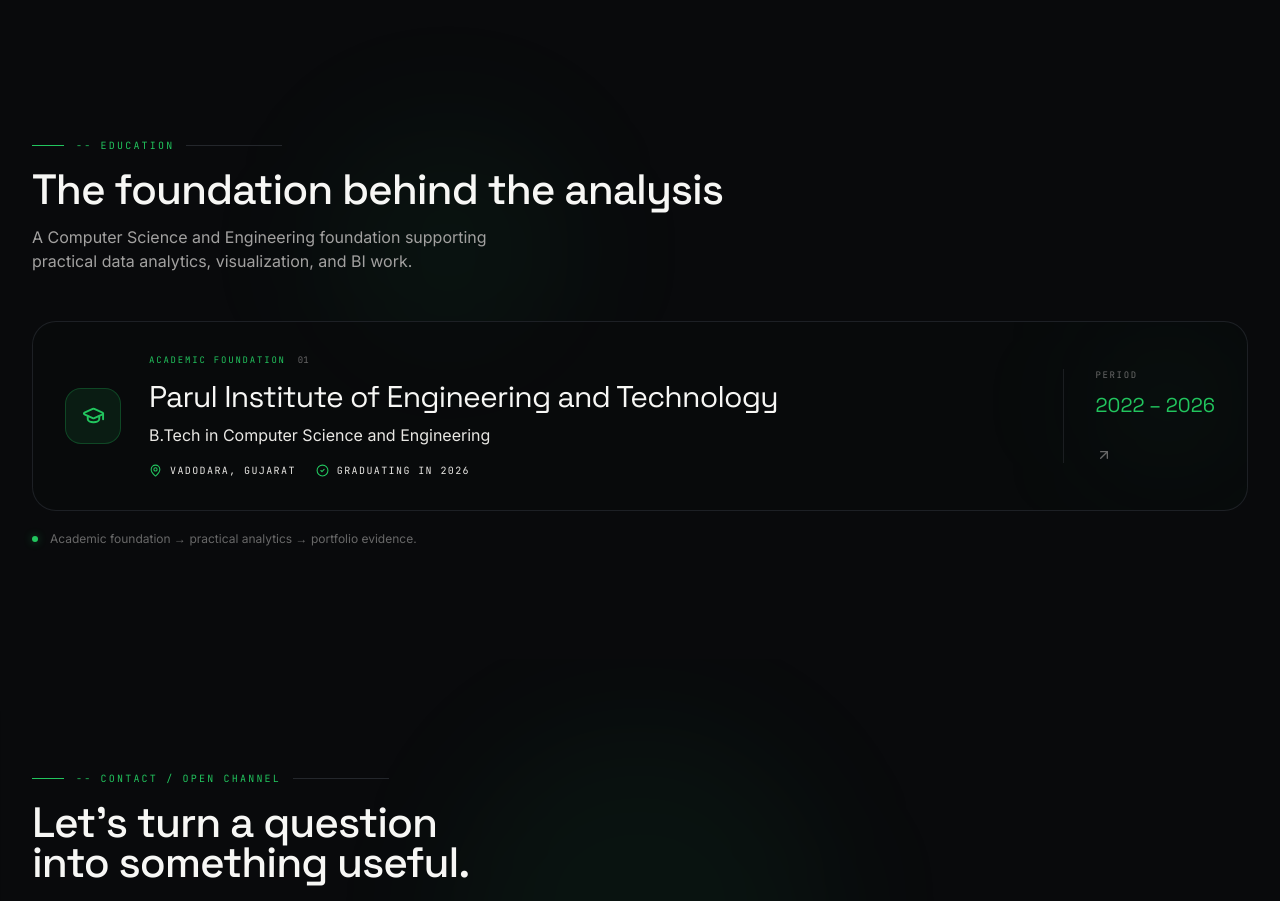
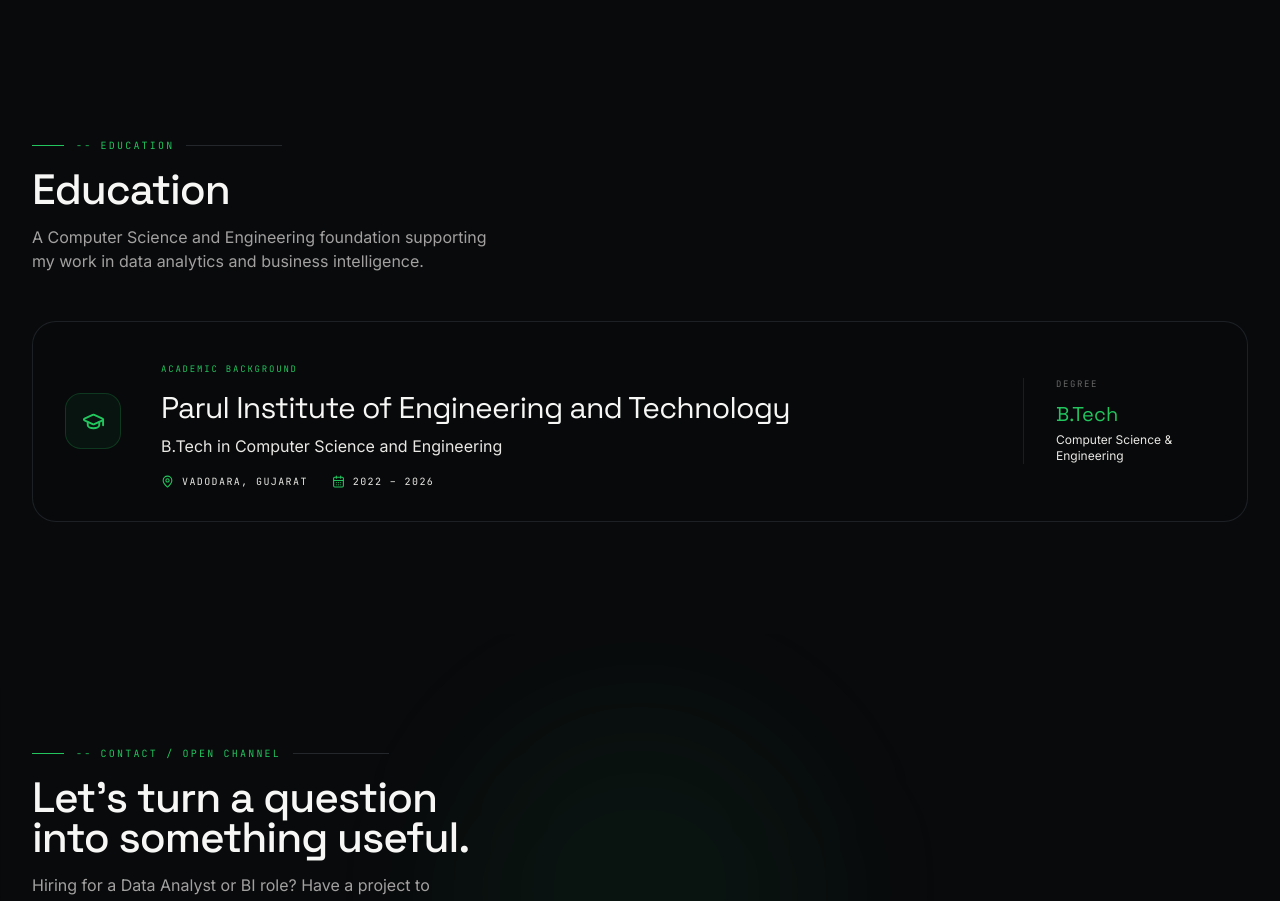
Before and after one commit to bhaskar-nb/portfolio, a Next.js app: page / in a window 1280 px wide. Shown: the part 10120-11021 px from the top of the page. Built offline with nearby package versions, Linux system fonts and the light colour scheme.

Commit message:
Simplify education section layout

```diff
--- a/components/Education.tsx
+++ b/components/Education.tsx
@@ -1,18 +1,21 @@
 "use client";
 
 import { motion } from "framer-motion";
-import { GraduationCap, MapPin, ArrowUpRight, CheckCircle2 } from "lucide-react";
+import { GraduationCap, MapPin, CalendarDays } from "lucide-react";
 import { education } from "@/lib/data";
 import SectionHeading from "@/components/SectionHeading";
 
 export default function Education() {
   return (
     <section id="education" className="relative overflow-hidden py-24 sm:py-28">
-      <div className="pointer-events-none absolute left-1/4 top-24 h-64 w-64 rounded-full bg-gold/5 blur-3xl" />
       <div className="relative mx-auto max-w-7xl px-4 sm:px-6 lg:px-8">
-        <SectionHeading eyebrow="-- education" title="The foundation behind the analysis" description="A Computer Science and Engineering foundation supporting practical data analytics, visualization, and BI work." />
+        <SectionHeading
+          eyebrow="-- education"
+          title="Education"
+          description="A Computer Science and Engineering foundation supporting my work in data analytics and business intelligence."
+        />
 
-        <div className="mt-12 space-y-4">
+        <div className="mt-12">
           {education.map((e, index) => (
             <motion.article
               key={e.school}
@@ -20,43 +23,33 @@ export default function Education() {
               whileInView={{ opacity: 1, y: 0 }}
               viewport={{ once: true, margin: "-70px" }}
               transition={{ duration: 0.5, delay: index * 0.06 }}
-              className="group relative overflow-hidden rounded-3xl border border-base-500/80 bg-base-800/60 p-6 transition-all duration-300 hover:border-gold/35 hover:bg-base-700/60 sm:p-8"
+              className="group relative overflow-hidden rounded-3xl border border-base-500/80 bg-base-800/55 p-6 transition-all duration-300 hover:border-gold/35 hover:bg-base-700/55 sm:p-8"
             >
-              <div className="absolute right-0 top-0 h-40 w-40 rounded-full bg-gold/5 blur-3xl" />
-              <div className="relative grid gap-7 lg:grid-cols-[auto_1fr_auto] lg:items-center">
-                <div className="flex h-14 w-14 items-center justify-center rounded-2xl border border-gold/25 bg-gold/10 text-gold">
+              <div className="relative flex flex-col gap-7 lg:flex-row lg:items-center lg:gap-10">
+                <div className="flex h-14 w-14 shrink-0 items-center justify-center rounded-2xl border border-gold/20 bg-gold/[0.06] text-gold">
                   <GraduationCap size={23} aria-hidden="true" />
                 </div>
 
-                <div className="min-w-0">
-                  <div className="flex flex-wrap items-center gap-x-3 gap-y-2">
-                    <span className="font-mono text-[9px] uppercase tracking-[0.2em] text-gold">academic foundation</span>
-                    <span className="font-mono text-[9px] text-ink-600">01</span>
-                  </div>
+                <div className="min-w-0 flex-1">
+                  <span className="font-mono text-[9px] uppercase tracking-[0.2em] text-gold">academic background</span>
                   <h3 className="mt-3 font-display text-2xl leading-tight text-ink-100 sm:text-3xl">{e.school}</h3>
                   <p className="mt-2 text-sm text-ink-300 sm:text-base">{e.degree}</p>
-                  <div className="mt-4 flex flex-wrap items-center gap-x-5 gap-y-2 text-[10px] font-mono uppercase tracking-[0.14em] text-ink-500">
+
+                  <div className="mt-4 flex flex-wrap gap-x-6 gap-y-2 text-[10px] font-mono uppercase tracking-[0.14em] text-ink-500">
                     <span className="flex items-center gap-2"><MapPin size={13} className="text-gold" aria-hidden="true" />{e.location}</span>
-                    <span className="flex items-center gap-2"><CheckCircle2 size={13} className="text-gold" aria-hidden="true" />Graduating in 2026</span>
+                    <span className="flex items-center gap-2"><CalendarDays size={13} className="text-gold" aria-hidden="true" />{e.period}</span>
                   </div>
                 </div>
 
-                <div className="flex items-center justify-between gap-5 border-t border-base-500/70 pt-5 lg:block lg:border-l lg:border-t-0 lg:pl-8 lg:pt-0">
-                  <div>
-                    <span className="block font-mono text-[9px] uppercase tracking-[0.18em] text-ink-600">period</span>
-                    <span className="mt-2 block font-display text-xl text-gold">{e.period}</span>
-                  </div>
-                  <ArrowUpRight size={16} className="text-ink-600 transition-all group-hover:-translate-y-0.5 group-hover:translate-x-0.5 group-hover:text-gold lg:mt-7" aria-hidden="true" />
+                <div className="border-t border-base-500/70 pt-5 lg:w-48 lg:border-l lg:border-t-0 lg:pl-8 lg:pt-0">
+                  <span className="block font-mono text-[9px] uppercase tracking-[0.18em] text-ink-600">degree</span>
+                  <span className="mt-2 block font-display text-xl text-gold">B.Tech</span>
+                  <span className="mt-1 block text-xs text-ink-500">Computer Science & Engineering</span>
                 </div>
               </div>
             </motion.article>
           ))}
         </div>
-
-        <div className="mt-5 flex items-center gap-3 text-xs text-ink-600">
-          <span className="h-1.5 w-1.5 rounded-full bg-gold shadow-[0_0_8px_rgba(34,197,94,0.45)]" />
-          <span>Academic foundation → practical analytics → portfolio evidence.</span>
-        </div>
       </div>
     </section>
   );
```
